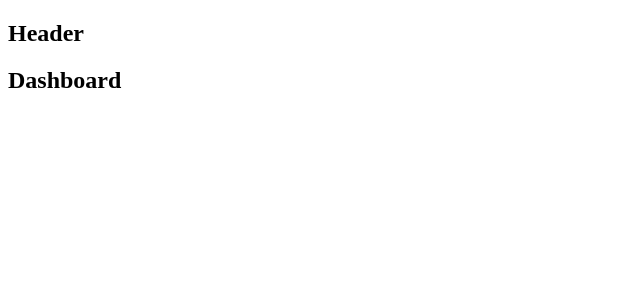
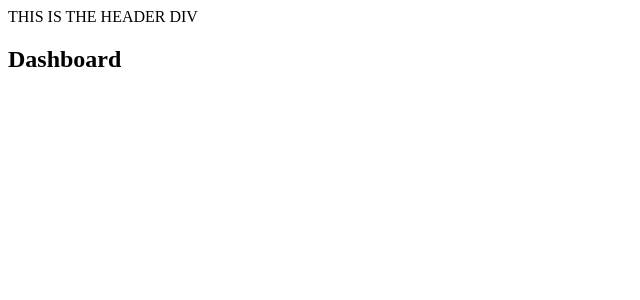
Before and after one commit to bavarianrhino/emaily_app, a React (Create React App) app in the folder client/: page /surveys in a window 1280 px wide. Shown: the top 300 px of the page, without its empty margins (0-640 px from the left). Built offline with nearby package versions, Linux system fonts and the light colour scheme.

Commit message:
added header component and import

```diff
--- a/client/src/components/App.js
+++ b/client/src/components/App.js
@@ -1,7 +1,8 @@
 import React from 'react';
 import { BrowserRouter, Route } from 'react-router-dom';
+import Header from "./Header";
 
-const Header = () => <h2>Header</h2>
+// const Header = () => <h2>Header</h2>
 const Dashboard = () => <h2>Dashboard</h2>
 const SurveyNew = () => <h2>SurveyNew</h2>
 const Landing = () => <h2>Landing</h2>
@@ -11,7 +12,7 @@ const App = () => {
         <div>
             <BrowserRouter>
                 <div>
-                    <Route path='/' component={Header} />
+                    <Header />
                     <Route exact path='/' component={Landing} />
                     <Route exact path='/surveys' component={Dashboard} />
                     <Route path='/surveys/new' component={SurveyNew} />
--- /dev/null
+++ b/client/src/components/Header.js
@@ -0,0 +1,33 @@
+import React, { Component } from 'react';
+import { connect } from 'react-redux';
+
+// import { } from 'semantic-ui-react';
+
+
+class Header extends Component {
+
+    funcName = (e) => {
+        console.log(e.target.value)
+    }
+
+    render() {
+        return (
+            <div>
+                THIS IS THE HEADER DIV
+            </div>
+        )
+    }
+}
+
+
+const mapStateToProps = (state) => {
+    return {
+        attr: state.attr
+    }
+}
+
+const mapDispatchToProps = (dispatch) => ({
+    functionName: (param) => dispatch({ type: 'ACTION_NAME', param })
+})
+
+export default connect(mapStateToProps, mapDispatchToProps)(Header);
```
